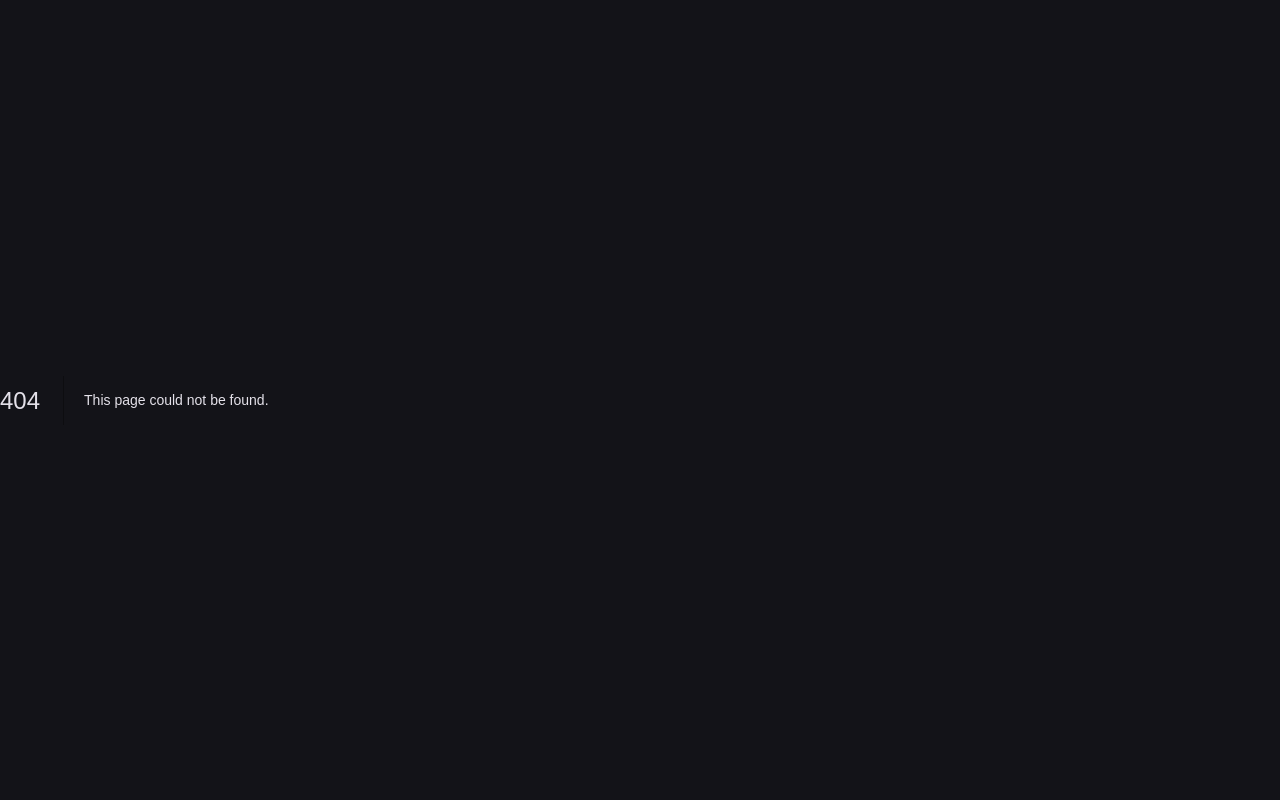
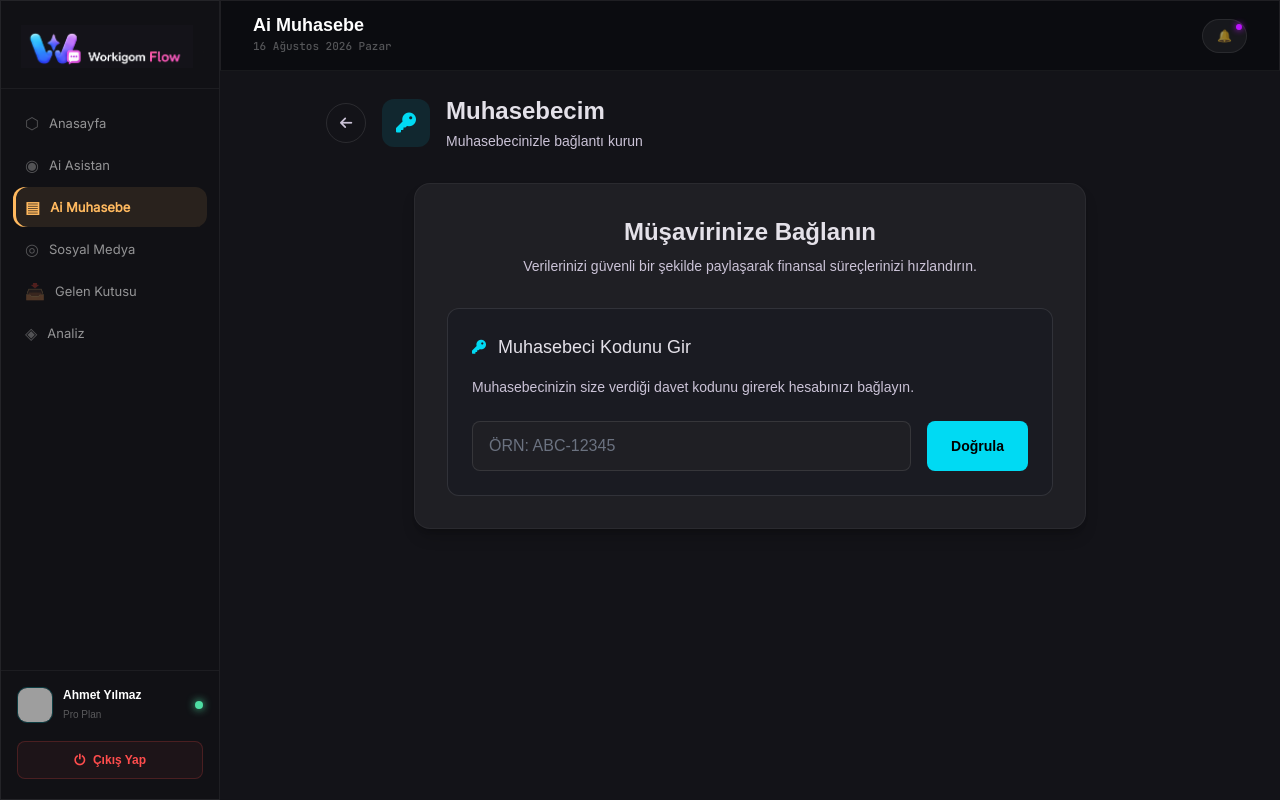
Before and after one commit to cicicarscom-pixel/flowweb, a Next.js app: page /ai-muhasebe/muhasebecim in a window 1280 px wide. Before the commit this address had no page. Built offline with nearby package versions, Linux system fonts and the light colour scheme; grey boxes are pictures that could not be loaded.

Commit message:
feat(muhasebe): Add Muhasebecim screen to web version

```diff
--- /dev/null
+++ b/src/app/(dashboard)/ai-muhasebe/muhasebecim/page.tsx
@@ -0,0 +1,162 @@
+"use client";
+
+import React, { useState } from 'react';
+import Link from 'next/link';
+import { createClient } from "@/lib/supabase/client";
+
+export default function MuhasebecimPage() {
+  const [step, setStep] = useState<'initial' | 'verified' | 'connected'>('initial');
+  const [accountantCode, setAccountantCode] = useState('');
+  const [firm, setFirm] = useState<any>(null);
+  const [isLoading, setIsLoading] = useState(false);
+
+  const handleVerify = () => {
+    if (accountantCode.trim().length > 0) {
+      setIsLoading(true);
+      // Simulate API verification
+      setTimeout(() => {
+        setFirm({
+          name: 'Akbulut Mali Müşavirlik',
+          location: 'İstanbul / Başakşehir',
+          rating: 4.9,
+          activeTaxpayers: 120
+        });
+        setIsLoading(false);
+        setStep('verified');
+      }, 800);
+    } else {
+      alert('Lütfen geçerli bir muhasebeci kodu girin.');
+    }
+  };
+
+  const handleConnectFinal = () => {
+    setIsLoading(true);
+    // Simulate final connection
+    setTimeout(() => {
+      setIsLoading(false);
+      setStep('connected');
+    }, 1000);
+  };
+
+  return (
+    <div className="w-full max-w-4xl mx-auto space-y-6 p-6 pb-24">
+      {/* Header */}
+      <div className="flex items-center gap-4 mb-8">
+        <Link href="/ai-muhasebe" className="w-10 h-10 rounded-full border border-white/10 flex items-center justify-center hover:bg-white/5 transition-colors">
+          <i className="fa-solid fa-arrow-left text-on-surface-variant"></i>
+        </Link>
+        <div className="w-12 h-12 rounded-xl bg-[#00daf3]/10 flex items-center justify-center">
+          <i className="fa-solid fa-key text-[#00daf3] text-xl"></i>
+        </div>
+        <div>
+          <h1 className="text-2xl font-bold text-on-surface">Muhasebecim</h1>
+          <p className="text-sm text-on-surface-variant mt-1">Muhasebecinizle bağlantı kurun</p>
+        </div>
+      </div>
+
+      <div className="bg-surface-container border border-white/5 rounded-2xl p-8 max-w-2xl mx-auto shadow-lg shadow-black/20">
+
+        {/* Unconnected State */}
+        {step !== 'connected' && (
+          <div className="space-y-6">
+            <div className="text-center mb-8">
+              <h2 className="text-2xl font-semibold text-on-surface mb-2">Müşavirinize Bağlanın</h2>
+              <p className="text-on-surface-variant text-sm">
+                Verilerinizi güvenli bir şekilde paylaşarak finansal süreçlerinizi hızlandırın.
+              </p>
+            </div>
+
+            <div className="bg-[#1a1b22] border border-white/10 rounded-xl p-6">
+              <div className="flex items-center gap-3 mb-4">
+                <i className="fa-solid fa-key text-[#00daf3]"></i>
+                <h3 className="text-lg font-medium text-on-surface">Muhasebeci Kodunu Gir</h3>
+              </div>
+              <p className="text-sm text-on-surface-variant mb-6">
+                Muhasebecinizin size verdiği davet kodunu girerek hesabınızı bağlayın.
+              </p>
+
+              <div className="flex gap-4">
+                <input
+                  type="text"
+                  placeholder="Örn: ABC-12345"
+                  className={`flex-1 bg-surface-container border border-white/10 rounded-lg px-4 py-3 text-on-surface outline-none focus:border-[#00daf3] uppercase transition-colors ${step === 'verified' ? 'opacity-50 cursor-not-allowed' : ''}`}
+                  value={accountantCode}
+                  onChange={(e) => setAccountantCode(e.target.value.toUpperCase())}
+                  disabled={step !== 'initial'}
+                />
+                {step === 'initial' && (
+                  <button
+                    onClick={handleVerify}
+                    disabled={isLoading}
+                    className="bg-[#00daf3] text-black px-6 py-3 rounded-lg font-semibold hover:bg-[#00daf3]/90 transition-colors disabled:opacity-70 whitespace-nowrap"
+                  >
+                    {isLoading ? 'Bekleyin...' : 'Doğrula'}
+                  </button>
+                )}
+              </div>
+            </div>
+
+            {step === 'verified' && firm && (
+              <div className="bg-[#1a1b22] border border-[#4edea3]/30 rounded-xl p-6 animate-in fade-in zoom-in-95 duration-300">
+                <div className="flex items-center gap-2 text-[#4edea3] mb-6">
+                  <i className="fa-solid fa-circle-check"></i>
+                  <span className="font-medium">Kod doğrulandı</span>
+                </div>
+
+                <h3 className="text-xl font-bold text-on-surface mb-1">{firm.name}</h3>
+                <p className="text-on-surface-variant text-sm mb-4">{firm.location}</p>
+
+                <div className="flex items-center gap-4 mb-6">
+                  <div className="flex items-center gap-2 bg-[#ffb95f]/10 text-[#ffb95f] px-3 py-1 rounded-full text-sm">
+                    <i className="fa-solid fa-star"></i>
+                    <span>{firm.rating}</span>
+                  </div>
+                  <span className="text-on-surface-variant text-sm">{firm.activeTaxpayers} aktif mükellef</span>
+                </div>
+
+                <div className="border-t border-white/10 pt-6 mb-6">
+                  <h4 className="text-sm font-medium text-on-surface mb-4">Bu muhasebeciye bağlanırsanız;</h4>
+                  <ul className="space-y-3">
+                    {['Faturalar paylaşılır', 'Gelir gider aktarılır', 'Evrak talepleri alınır', 'AI Muhasebe birlikte çalışır'].map((feature, idx) => (
+                      <li key={idx} className="flex items-center gap-3 text-sm text-on-surface-variant">
+                        <i className="fa-solid fa-check text-[#4edea3]"></i>
+                        {feature}
+                      </li>
+                    ))}
+                  </ul>
+                </div>
+
+                <button
+                  onClick={handleConnectFinal}
+                  disabled={isLoading}
+                  className="w-full bg-[#4edea3] text-black py-4 rounded-xl font-bold hover:bg-[#4edea3]/90 transition-colors disabled:opacity-70"
+                >
+                  {isLoading ? 'Bağlanıyor...' : 'Bağlan'}
+                </button>
+              </div>
+            )}
+          </div>
+        )}
+
+        {/* Connected State */}
+        {step === 'connected' && (
+          <div className="text-center py-10 animate-in fade-in zoom-in-95 duration-500">
+            <div className="w-24 h-24 bg-[#4edea3]/20 rounded-full flex items-center justify-center mx-auto mb-6">
+              <i className="fa-solid fa-check text-5xl text-[#4edea3]"></i>
+            </div>
+            <h2 className="text-2xl font-bold text-on-surface mb-2">Başarıyla Bağlandı!</h2>
+            <p className="text-on-surface-variant mb-8 max-w-sm mx-auto">
+              Artık {firm?.name} ile verileriniz güvenli bir şekilde senkronize edilecektir.
+            </p>
+            <Link
+              href="/ai-muhasebe"
+              className="inline-block bg-white/10 text-on-surface hover:bg-white/20 transition-colors px-8 py-3 rounded-xl font-medium"
+            >
+              Muhasebe Paneline Dön
+            </Link>
+          </div>
+        )}
+      </div>
+    </div>
+  );
+}
--- a/src/app/(dashboard)/ai-muhasebe/page.tsx
+++ b/src/app/(dashboard)/ai-muhasebe/page.tsx
@@ -176,6 +176,17 @@ export default function AiMuhasebePage() {
           </div>
           <i className="fa-solid fa-chevron-right text-on-surface-variant group-hover:text-[#ecb2ff] transition-colors"></i>
         </Link>
+
+        <Link href="/ai-muhasebe/muhasebecim" className="block rounded-xl border border-[#00daf3]/30 bg-surface-container p-5 hover:bg-surface-container-high transition-colors flex items-center justify-between group">
+          <div className="flex items-center gap-4">
+            <i className="fa-solid fa-key text-[#00daf3] text-xl w-6 text-center"></i>
+            <div>
+              <h3 className="text-sm font-semibold text-[#00daf3] tracking-wide mb-1 uppercase">MUHASEBECİ BAĞLANTISI</h3>
+              <p className="text-xs text-on-surface-variant">Mali müşavirinizle hesabınızı bağlayın ve verilerinizi güvenle paylaşın.</p>
+            </div>
+          </div>
+          <i className="fa-solid fa-chevron-right text-on-surface-variant group-hover:text-[#00daf3] transition-colors"></i>
+        </Link>
       </div>
     </div>
   );
```
